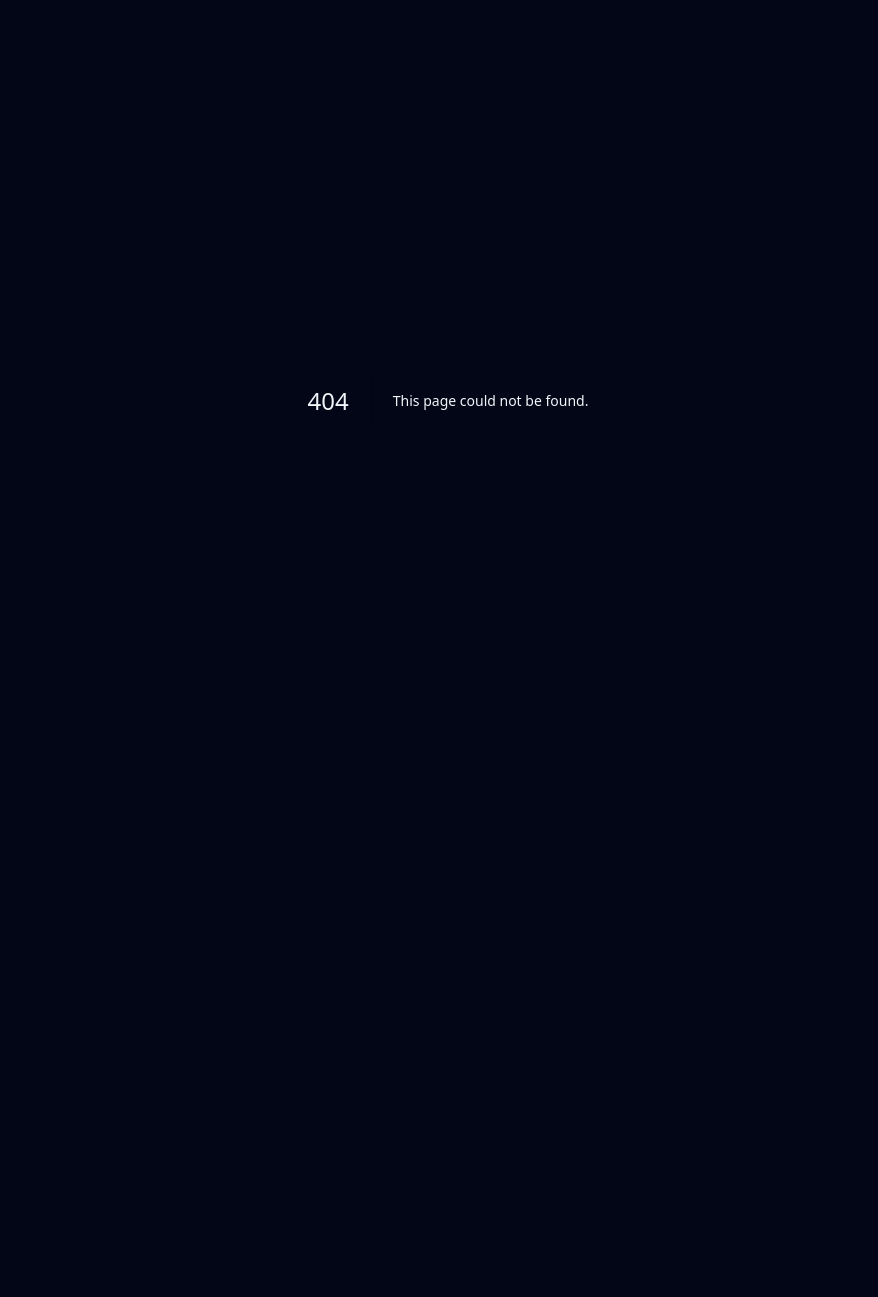
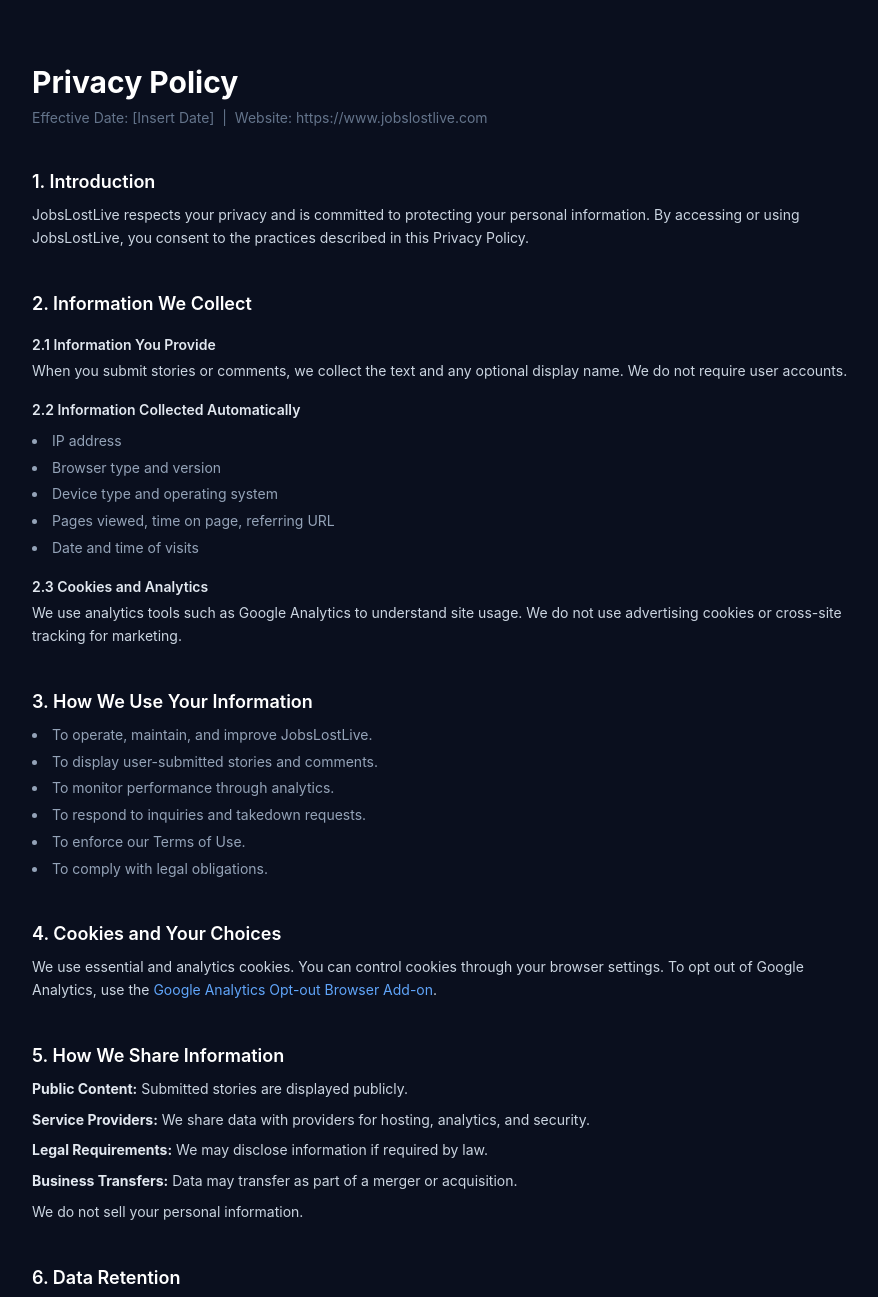
Before and after one commit to simonchengnow-max/jobslostlive, a Next.js app: page /privacy in a window 1280 px wide. Before the commit this address had no page. Shown: the top 1297 px of the page, without its empty margins (192-1070 px from the left). Before the commit the page ends 800 px from the top, so only its background shows below. Built offline with nearby package versions, Linux system fonts and the light colour scheme.

Commit message:
Add Terms, Privacy, Cookie banner, update footer

```diff
--- /dev/null
+++ b/src/app/privacy/page.tsx
@@ -0,0 +1,27 @@
+export default function PrivacyPolicy() {
+  return (
+    <main className="min-h-screen bg-[#0a0f1e] text-slate-300 px-4 md:px-8 py-16 max-w-4xl mx-auto">
+      <h1 className="text-3xl font-bold text-white mb-2">Privacy Policy</h1>
+      <p className="text-slate-500 text-sm mb-10">Effective Date: [Insert Date] &nbsp;|&nbsp; Website: https://www.jobslostlive.com</p>
+      <section className="space-y-10 text-sm leading-relaxed">
+        <div><h2 className="text-lg font-semibold text-white mb-2">1. Introduction</h2><p>JobsLostLive respects your privacy and is committed to protecting your personal information. By accessing or using JobsLostLive, you consent to the practices described in this Privacy Policy.</p></div>
+        <div><h2 className="text-lg font-semibold text-white mb-2">2. Information We Collect</h2><h3 className="font-semibold text-slate-200 mt-4 mb-1">2.1 Information You Provide</h3><p>When you submit stories or comments, we collect the text and any optional display name. We do not require user accounts.</p><h3 className="font-semibold text-slate-200 mt-4 mb-1">2.2 Information Collected Automatically</h3><ul className="list-disc list-inside mt-2 space-y-1 text-slate-400"><li>IP address</li><li>Browser type and version</li><li>Device type and operating system</li><li>Pages viewed, time on page, referring URL</li><li>Date and time of visits</li></ul><h3 className="font-semibold text-slate-200 mt-4 mb-1">2.3 Cookies and Analytics</h3><p>We use analytics tools such as Google Analytics to understand site usage. We do not use advertising cookies or cross-site tracking for marketing.</p></div>
+        <div><h2 className="text-lg font-semibold text-white mb-2">3. How We Use Your Information</h2><ul className="list-disc list-inside space-y-1 text-slate-400"><li>To operate, maintain, and improve JobsLostLive.</li><li>To display user-submitted stories and comments.</li><li>To monitor performance through analytics.</li><li>To respond to inquiries and takedown requests.</li><li>To enforce our Terms of Use.</li><li>To comply with legal obligations.</li></ul></div>
+        <div><h2 className="text-lg font-semibold text-white mb-2">4. Cookies and Your Choices</h2><p>We use essential and analytics cookies. You can control cookies through your browser settings. To opt out of Google Analytics, use the <a href="https://tools.google.com/dlpage/gaoptout" className="text-blue-400 hover:underline" target="_blank" rel="noopener noreferrer">Google Analytics Opt-out Browser Add-on</a>.</p></div>
+        <div><h2 className="text-lg font-semibold text-white mb-2">5. How We Share Information</h2><p><strong className="text-slate-200">Public Content:</strong> Submitted stories are displayed publicly.</p><p className="mt-2"><strong className="text-slate-200">Service Providers:</strong> We share data with providers for hosting, analytics, and security.</p><p className="mt-2"><strong className="text-slate-200">Legal Requirements:</strong> We may disclose information if required by law.</p><p className="mt-2"><strong className="text-slate-200">Business Transfers:</strong> Data may transfer as part of a merger or acquisition.</p><p className="mt-2">We do not sell your personal information.</p></div>
+        <div><h2 className="text-lg font-semibold text-white mb-2">6. Data Retention</h2><p>We retain information as long as necessary. User-submitted content may be retained indefinitely unless a valid deletion request is received.</p></div>
+        <div><h2 className="text-lg font-semibold text-white mb-2">7. Your Rights and Choices</h2><p>Under Alberta PIPA and Canada&apos;s PIPEDA, you may have rights to access, correct, or delete your personal information. Contact us at <a href="mailto:simon@realcapitolhill.com" className="text-blue-400 hover:underline">simon@realcapitolhill.com</a>.</p></div>
+        <div><h2 className="text-lg font-semibold text-white mb-2">8. Security</h2><p>We implement reasonable measures to protect your information. No transmission over the internet is completely secure.</p></div>
+        <div><h2 className="text-lg font-semibold text-white mb-2">9. Children&apos;s Privacy</h2><p>JobsLostLive is not directed to individuals under 18. If you believe we have collected information from a child, contact us immediately.</p></div>
+        <div><h2 className="text-lg font-semibold text-white mb-2">10. International Users</h2><p>JobsLostLive is operated from Canada. By using the website, you consent to your information being processed in Canada.</p></div>
+        <div><h2 className="text-lg font-semibold text-white mb-2">11. Third-Party Websites</h2><p>We are not responsible for the privacy practices of third-party sites linked from JobsLostLive.</p></div>
+        <div><h2 className="text-lg font-semibold text-white mb-2">12. Changes to This Policy</h2><p>We may update this Privacy Policy at any time. Continued use after changes constitutes acceptance.</p></div>
+        <div><h2 className="text-lg font-semibold text-white mb-2">13. Contact Us</h2><p>Email: <a href="mailto:simon@realcapitolhill.com" className="text-blue-400 hover:underline">simon@realcapitolhill.com</a><br />Address: [Insert business or mailing address in Calgary, Alberta, Canada]</p></div>
+      </section>
+      <div className="mt-16 pt-8 border-t border-slate-800 text-xs text-slate-600 flex gap-6">
+        <a href="/" className="hover:text-slate-400">Home</a>
+        <a href="/terms" className="hover:text-slate-400">Terms of Use</a>
+      </div>
+    </main>
+  );
+}
```
